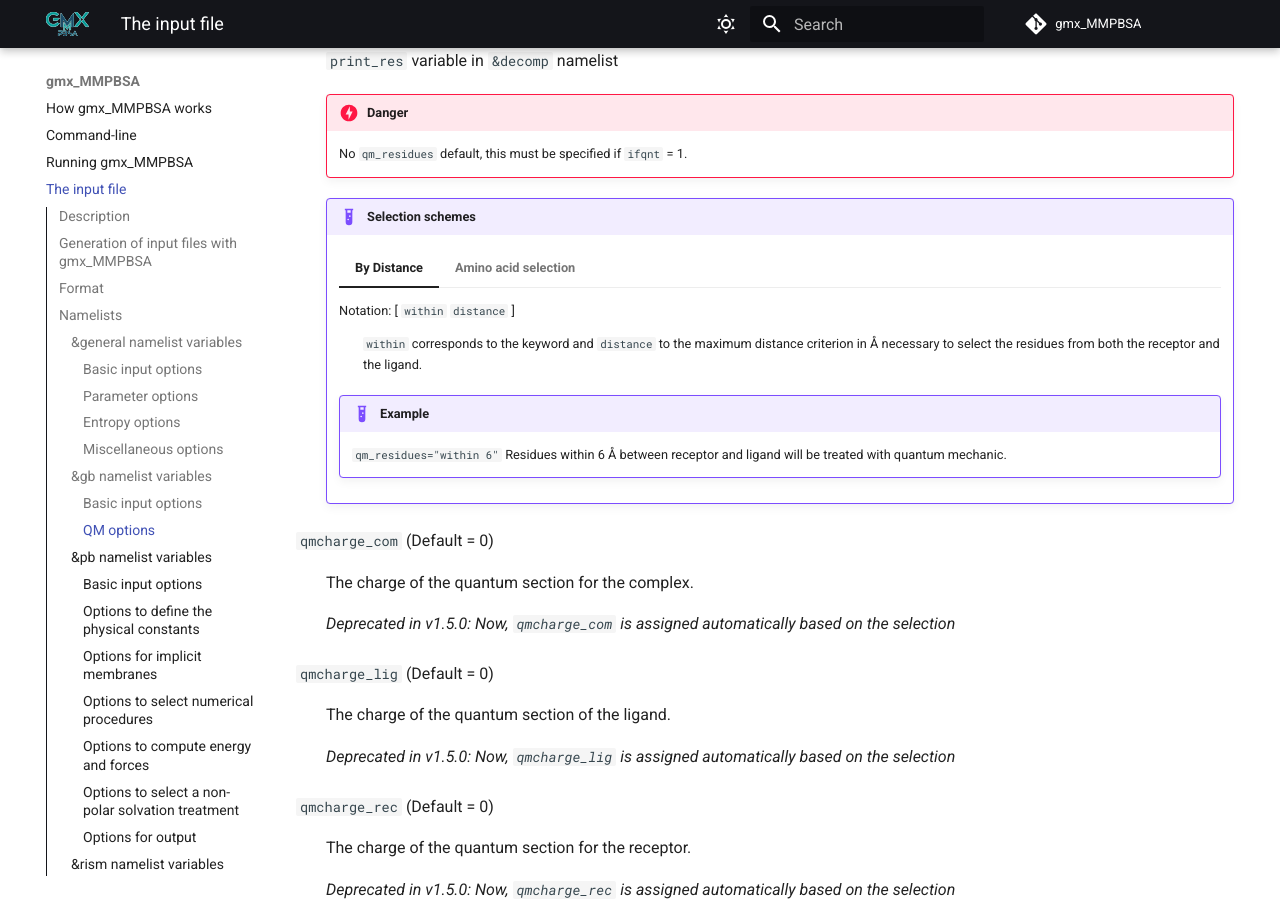
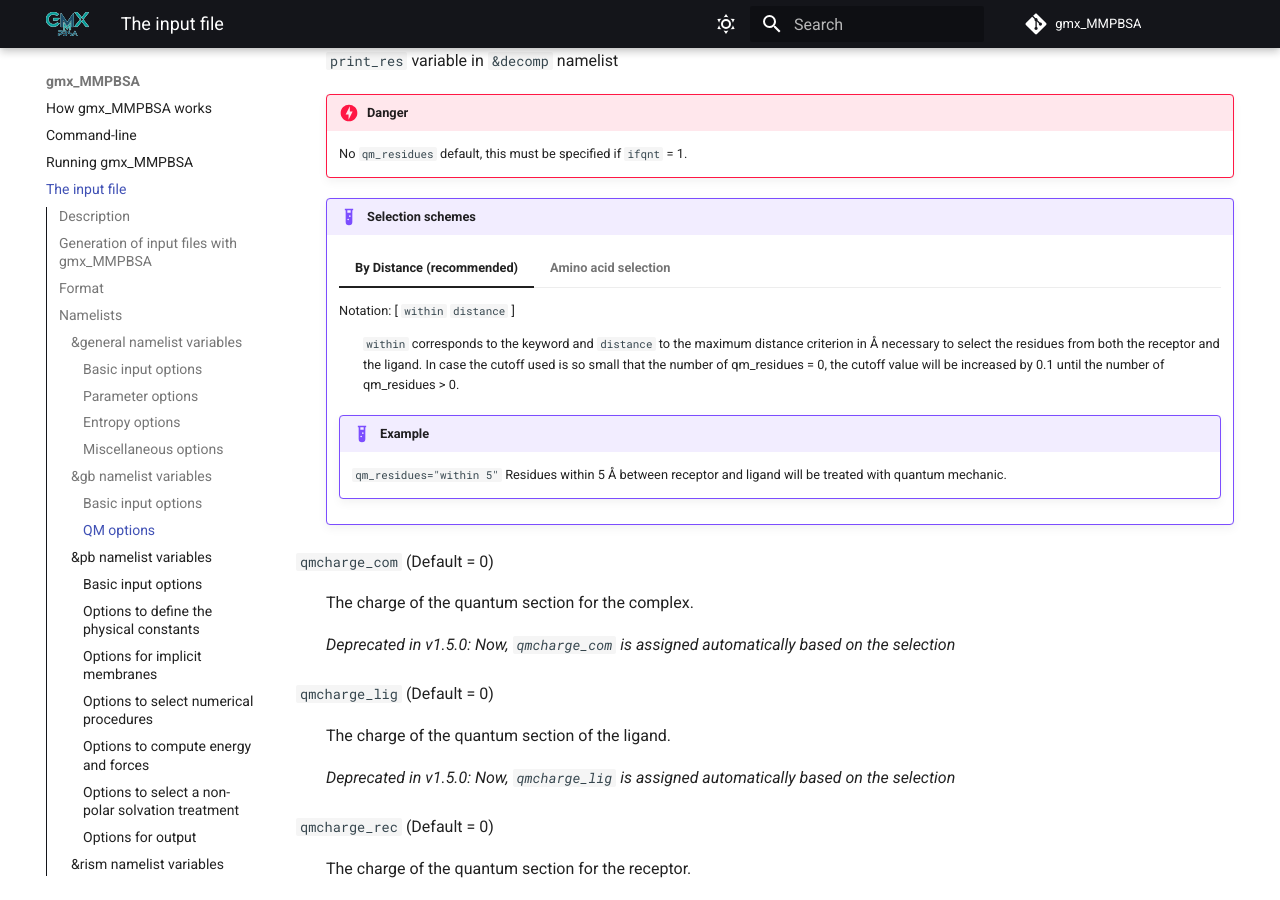
Before and after one commit to Valdes-Tresanco-MS/gmx_MMPBSA, an MkDocs documentation site: the page built from docs/input_file.md, in a window 1280 px wide and 900 px high, scrolled down 13833 px. Built offline with MkDocs 1.6.1 and Material for MkDocs 9.7.7, drawn with Linux system fonts in a browser that asks for light colours; comment, search, counter and statistics services are not loaded; some of the changed text lies outside the part shown.

Commit message:
improve doc on dynamic selection

```diff
--- a/docs/input_file.md
+++ b/docs/input_file.md
@@ -631,13 +631,15 @@ the same used for `print_res` variable in `&decomp` namelist
 
     !!! example "Selection schemes"
 
-        === "By Distance"
+        === "By Distance (recommended)"
             Notation: [ `within` `distance` ]
             :   `within` corresponds to the keyword and `distance` to the maximum distance criterion in Å necessary to
-                select the residues from both the receptor and the ligand.
+                select the residues from both the receptor and the ligand. In case the cutoff used is so small that
+                the number of qm_residues = 0, the cutoff value will be increased by 0.1 until the number of
+                qm_residues > 0.
 
             !!! example
-                `qm_residues="within 6"` Residues within 6 Å between receptor and ligand will be treated with quantum
+                `qm_residues="within 5"` Residues within 5 Å between receptor and ligand will be treated with quantum
                 mechanic.
 
         === "Amino acid selection"
@@ -1175,7 +1177,7 @@ pdf#subsection.7.3.1))
         === "One closure"
                  closure="pse3"
         === "Several closures"
-                 closure="kh, pse3"
+                 closure="kh,pse3"
 
 #### **Solvation free energy corrections**
 
@@ -1555,10 +1557,12 @@ sufficient in most cases, however we have added several additional notations
 
     !!! example "Selection schemes"
 
-        === "By Distance"
+        === "By Distance (recommended)"
             Notation: [ `within` `distance` ]
             :   `within` corresponds to the keyword and `distance` to the maximum distance criterion in Å necessary to
-                select the residues from both the receptor and the ligand
+                select the residues from both the receptor and the ligand. In case the cutoff used is so small that
+                the number of decomp residues to print < 2, the cutoff value will be increased by 0.1 until the
+                number of decomp residues to print >= 2.
 
             !!! example
                 `print_res="within 6"` Will print all residues within 6 Å between receptor and
```
Also changed, not shown: other parts of docs/input_file.md (+3 -3 lines).
